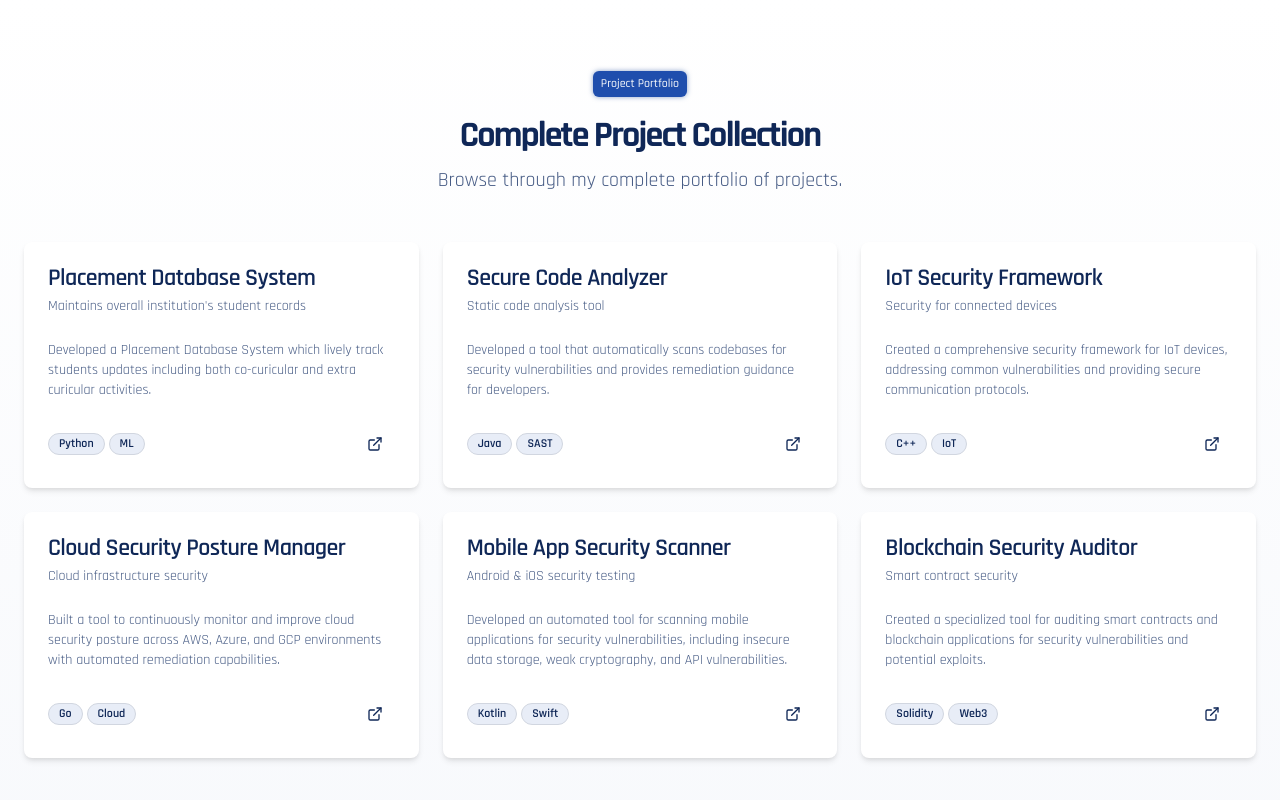
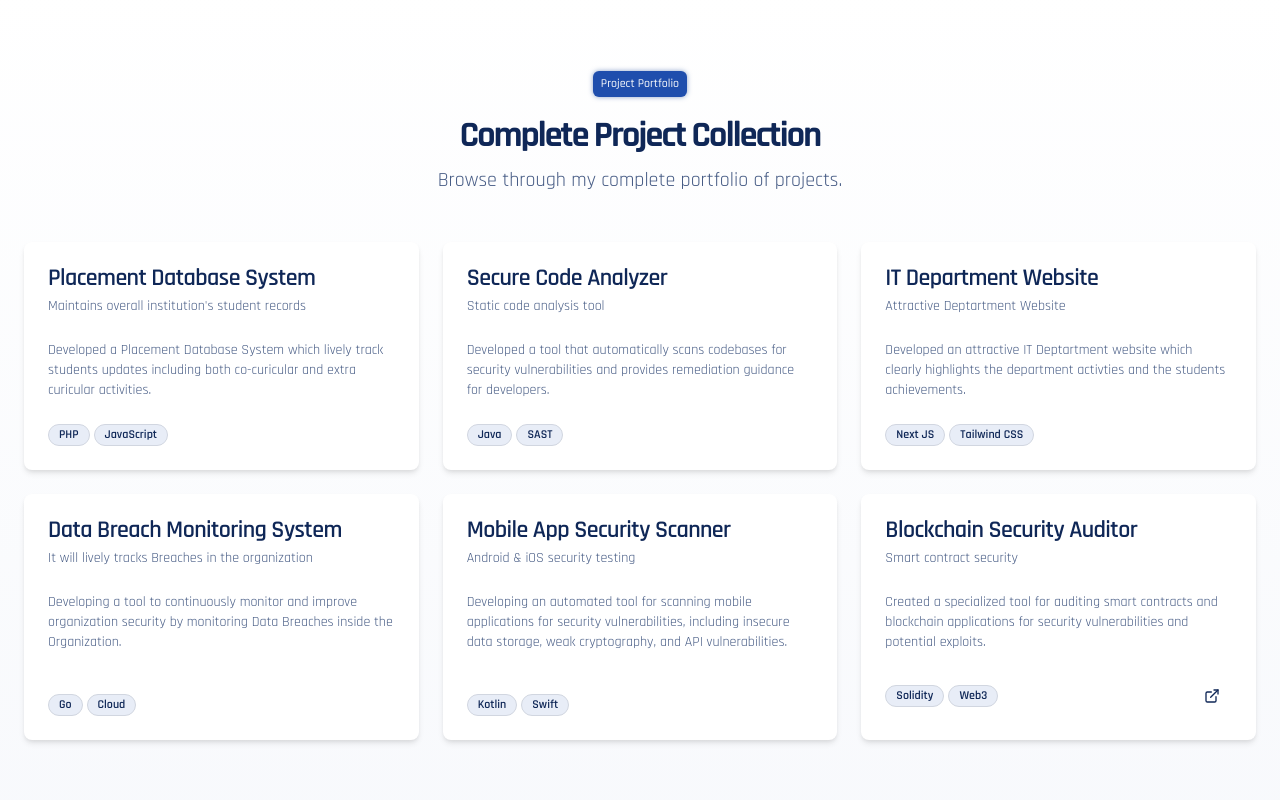
Before and after one commit to GD-125/portfolio, a Next.js app: page /projects in a window 1280 px wide. Shown: the part 1354-2154 px from the top of the page. Built offline with nearby package versions, Linux system fonts and the light colour scheme.

Commit message:
Update page.tsx

```diff
--- a/app/projects/page.tsx
+++ b/app/projects/page.tsx
@@ -43,7 +43,7 @@ export default function ProjectsPage() {
                 <div className="absolute inset-0 bg-gradient-to-r from-primary/10 to-primary-foreground/10 opacity-0 group-hover:opacity-100 transition-opacity duration-300"></div>
                 <div className="relative h-48 w-full overflow-hidden">
                   <Image
-                    src="/placeholder.svg?height=200&width=400"
+                    src="/project/vul_scanner.png?height=200&width=400"
                     alt="Vulnerability Scanner"
                     fill
                     className="object-cover transition-transform group-hover:scale-105"
@@ -87,8 +87,8 @@ export default function ProjectsPage() {
                 <div className="absolute inset-0 bg-gradient-to-r from-primary/10 to-primary-foreground/10 opacity-0 group-hover:opacity-100 transition-opacity duration-300"></div>
                 <div className="relative h-48 w-full overflow-hidden">
                   <Image
-                    src="/placeholder.svg?height=200&width=400"
-                    alt="Security Dashboard"
+                    src="/project/nms.png?height=200&width=400"
+                    alt="Network Monitoring System"
                     fill
                     className="object-cover transition-transform group-hover:scale-105"
                   />
@@ -130,8 +130,8 @@ export default function ProjectsPage() {
                 <div className="absolute inset-0 bg-gradient-to-r from-primary/10 to-primary-foreground/10 opacity-0 group-hover:opacity-100 transition-opacity duration-300"></div>
                 <div className="relative h-48 w-full overflow-hidden">
                   <Image
-                    src="/placeholder.svg?height=200&width=400"
-                    alt="Phishing Simulator"
+                    src="/project/keylogger.png?height=200&width=400"
+                    alt="Keylogger"
                     fill
                     className="object-cover transition-transform group-hover:scale-105"
                   />
@@ -199,16 +199,16 @@ export default function ProjectsPage() {
                 <CardFooter className="flex justify-between">
                   <div className="flex flex-wrap gap-1">
                     <Badge variant="outline" className="bg-primary/10">
-                      Python
+                      PHP
                     </Badge>
                     <Badge variant="outline" className="bg-primary/10">
-                      ML
+                      JavaScript
                     </Badge>
                   </div>
-                  <Button variant="ghost" size="icon">
+{/*                   <Button variant="ghost" size="icon">
                     <ExternalLink className="h-4 w-4" />
                     <span className="sr-only">View project</span>
-                  </Button>
+                  </Button> */}
                 </CardFooter>
               </Card>
 
@@ -233,51 +233,49 @@ export default function ProjectsPage() {
                       SAST
                     </Badge>
                   </div>
-                  <Button variant="ghost" size="icon">
+{/*                   <Button variant="ghost" size="icon">
                     <ExternalLink className="h-4 w-4" />
                     <span className="sr-only">View project</span>
-                  </Button>
+                  </Button> */}
                 </CardFooter>
               </Card>
 
               {/* Project 6 */}
               <Card className="flex flex-col overflow-hidden transition-all hover:shadow-lg cyber-card">
                 <CardHeader>
-                  <CardTitle>IoT Security Framework</CardTitle>
-                  <CardDescription>Security for connected devices</CardDescription>
+                  <CardTitle>IT Department Website</CardTitle>
+                  <CardDescription>Attractive Deptartment Website</CardDescription>
                 </CardHeader>
                 <CardContent className="flex-1">
                   <p className="text-sm text-muted-foreground">
-                    Created a comprehensive security framework for IoT devices, addressing common vulnerabilities and
-                    providing secure communication protocols.
+                    Developed an attractive IT Deptartment website which clearly highlights the department activties and the students achievements.
                   </p>
                 </CardContent>
                 <CardFooter className="flex justify-between">
                   <div className="flex flex-wrap gap-1">
                     <Badge variant="outline" className="bg-primary/10">
-                      C++
+                      Next JS
                     </Badge>
                     <Badge variant="outline" className="bg-primary/10">
-                      IoT
+                      Tailwind CSS
                     </Badge>
                   </div>
-                  <Button variant="ghost" size="icon">
+{/*                   <Button variant="ghost" size="icon">
                     <ExternalLink className="h-4 w-4" />
                     <span className="sr-only">View project</span>
-                  </Button>
+                  </Button> */}
                 </CardFooter>
               </Card>
 
               {/* Project 7 */}
               <Card className="flex flex-col overflow-hidden transition-all hover:shadow-lg cyber-card">
                 <CardHeader>
-                  <CardTitle>Cloud Security Posture Manager</CardTitle>
-                  <CardDescription>Cloud infrastructure security</CardDescription>
+                  <CardTitle>Data Breach Monitoring System</CardTitle>
+                  <CardDescription>It will lively tracks Breaches in the organization</CardDescription>
                 </CardHeader>
                 <CardContent className="flex-1">
                   <p className="text-sm text-muted-foreground">
-                    Built a tool to continuously monitor and improve cloud security posture across AWS, Azure, and GCP
-                    environments with automated remediation capabilities.
+                    Developing a tool to continuously monitor and improve organization security by monitoring Data Breaches inside the Organization.
                   </p>
                 </CardContent>
                 <CardFooter className="flex justify-between">
@@ -289,10 +287,10 @@ export default function ProjectsPage() {
                       Cloud
                     </Badge>
                   </div>
-                  <Button variant="ghost" size="icon">
+{/*                   <Button variant="ghost" size="icon">
                     <ExternalLink className="h-4 w-4" />
                     <span className="sr-only">View project</span>
-                  </Button>
+                  </Button> */}
                 </CardFooter>
               </Card>
 
@@ -304,7 +302,7 @@ export default function ProjectsPage() {
                 </CardHeader>
                 <CardContent className="flex-1">
                   <p className="text-sm text-muted-foreground">
-                    Developed an automated tool for scanning mobile applications for security vulnerabilities, including
+                    Developing an automated tool for scanning mobile applications for security vulnerabilities, including
                     insecure data storage, weak cryptography, and API vulnerabilities.
                   </p>
                 </CardContent>
@@ -317,10 +315,10 @@ export default function ProjectsPage() {
                       Swift
                     </Badge>
                   </div>
-                  <Button variant="ghost" size="icon">
+{/*                   <Button variant="ghost" size="icon">
                     <ExternalLink className="h-4 w-4" />
                     <span className="sr-only">View project</span>
-                  </Button>
+                  </Button> */}
                 </CardFooter>
               </Card>
 
```
